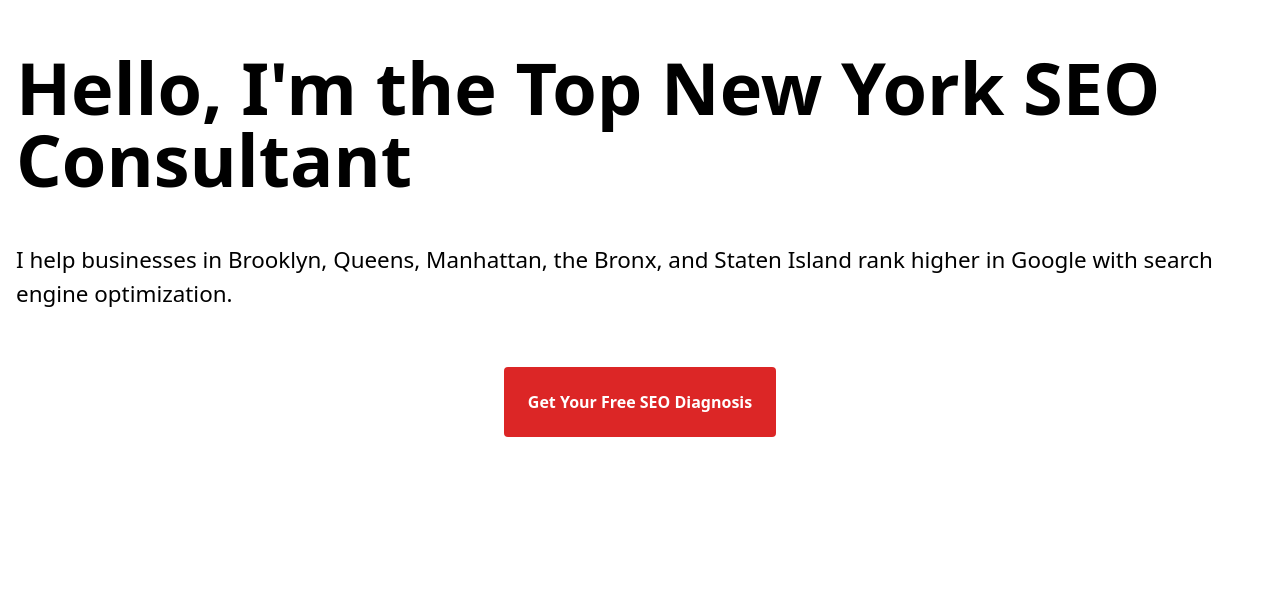
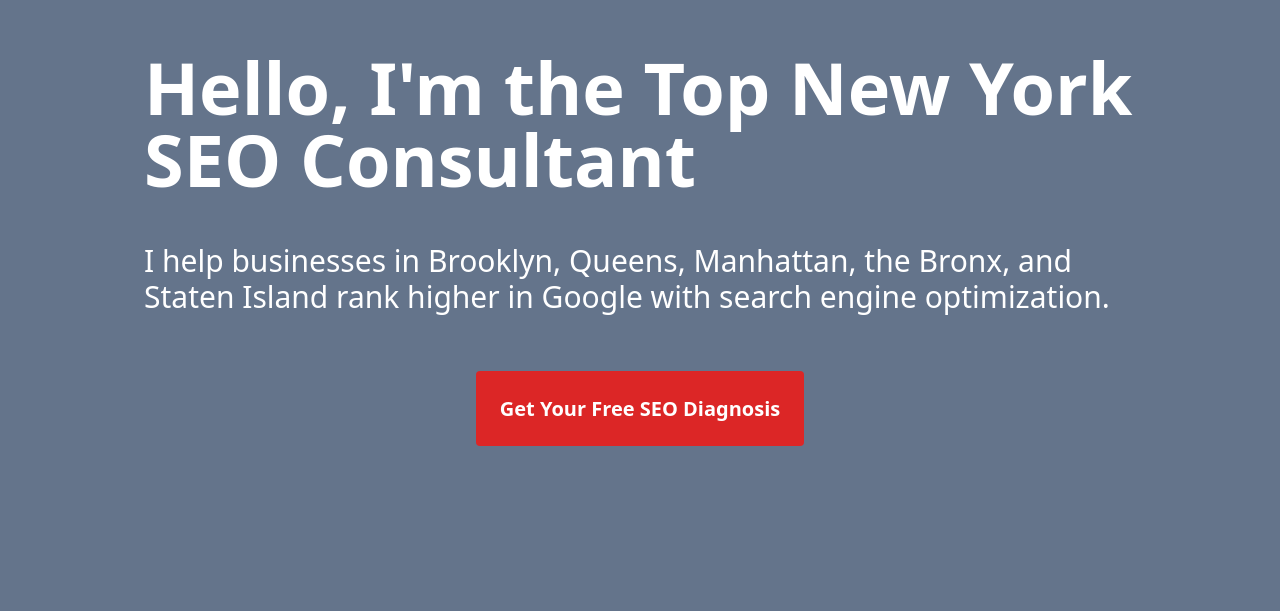
Before and after one commit to kgb4000/ny-seo-consultant, a Next.js app: page / in a window 1280 px wide. Shown: the part 189-800 px from the top of the page. Built offline with nearby package versions, Linux system fonts and the light colour scheme.

Commit message:
Added more text.

```diff
--- a/components/Footer.js
+++ b/components/Footer.js
@@ -4,10 +4,7 @@
   return (
     <>
       <div className="py-2 bg-black text-white text-center">
-        <p>
-          Kester Browne | New York SEO Consultant &copy;{' '}
-          {new Date().getFullYear()}
-        </p>
+        <p>New York SEO Consultant &copy; {new Date().getFullYear()}</p>
       </div>
     </>
   )
--- a/pages/index.js
+++ b/pages/index.js
@@ -12,12 +12,13 @@
     <>
       <NextSeo />
       <main>
-        <div className="container max-w-7xl mx-auto px-4">
+        <section className="bg-slate-500">
+          <div className="container max-w-5xl mx-auto px-4 text-white">
             <div className="py-60">
               <h1 className="text-7xl font-bold pb-4">
                 Hello, I'm the Top New York SEO Consultant
               </h1>
-            <p>
+              <p className="text-3xl">
                 I help businesses in Brooklyn, Queens, Manhattan, the Bronx, and
                 Staten Island rank higher in Google with search engine
                 optimization.
@@ -25,13 +26,14 @@
               <div className="text-center py-12">
                 <Link
                   href="#"
-                className="rounded bg-red-600 py-6 px-6 font-bold text-white hover:bg-red-800"
+                  className="text-xl rounded bg-red-600 py-6 px-6 font-bold text-white hover:bg-red-800"
                 >
                   Get Your Free SEO Diagnosis
                 </Link>
               </div>
             </div>
           </div>
+        </section>
         <section className="container max-w-7xl mx-auto px-4 my-20">
           <div>
             <h2 className="text-5xl font-bold pb-4">
@@ -660,9 +662,9 @@
             </div>
           </div>
         </section>
-        <section className="bg-slate-50 py-20">
+        <section className="bg-slate-50 py-40">
           <div className="max-w-7xl mx-auto px-4">
-            <h2 className="text-3xl font-bold text-center">
+            <h2 className="text-5xl font-bold text-center">
               Get Your Free SEO Diagnosis
             </h2>
             <p className="text-center">
@@ -670,7 +672,7 @@
               important keywords
             </p>
             <div className="max-w-3xl mx-auto">
-              <form className="px-8 pt-6 pb-8 mb-4">
+              <form className="px-4 pt-6 pb-8 mb-4">
                 <div className="mb-4">
                   <label
                     className="block text-gray-700 text-sm font-bold mb-2"
--- a/styles/globals.css
+++ b/styles/globals.css
@@ -19,5 +19,5 @@
 p,
 li {
   margin: 2rem 0;
-  font-size: 1.4rem;
+  font-size: 1.2rem;
 }
```
Lines whose indentation alone changed are shown as unchanged.
